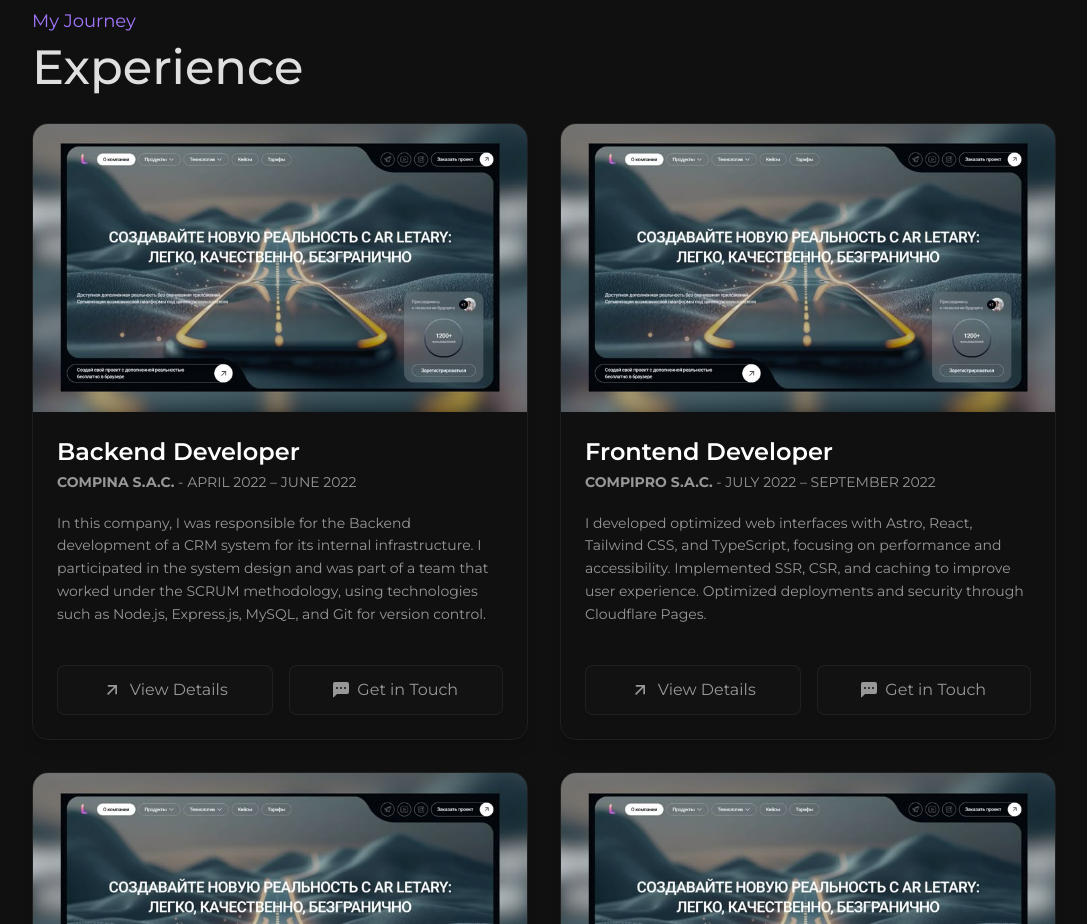
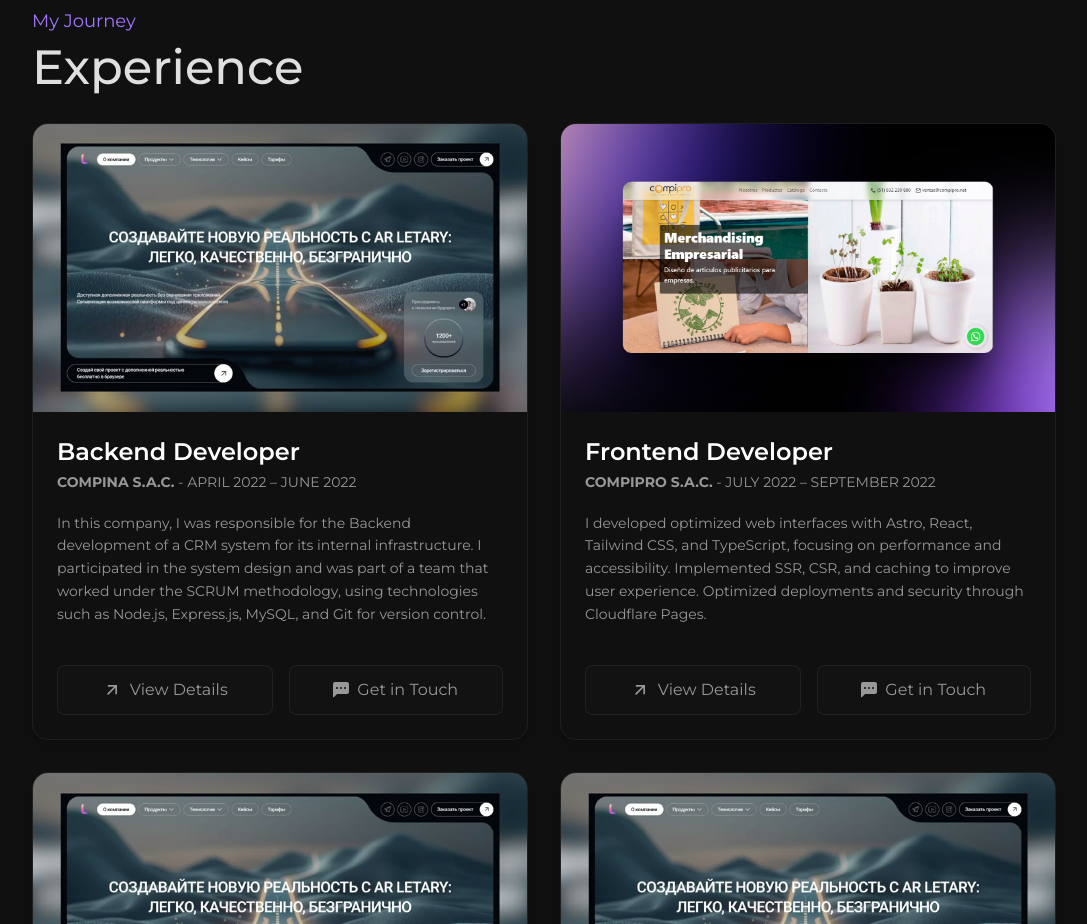
Before and after one commit to GaboGabito05/gabo-demo-portfolio, an Astro site: page / in a window 1280 px wide. Shown: the part 1240-2164 px from the top of the page, without its empty margins (96-1183 px from the left). Built offline with nearby package versions, Linux system fonts and the light colour scheme; Astro itself is replaced by a stand-in of ours; some packages are replaced by stand-ins of ours; no server answers; the database is empty.

Commit message:
Agregando Imagenes de Experiencia

```diff
--- a/src/components/experience.astro
+++ b/src/components/experience.astro
@@ -24,8 +24,8 @@ const experiences: Experience[] = [
     duration: "JULY 2022 – SEPTEMBER 2022",
     description:
       "I developed optimized web interfaces with Astro, React, Tailwind CSS, and TypeScript, focusing on performance and accessibility. Implemented SSR, CSR, and caching to improve user experience. Optimized deployments and security through Cloudflare Pages.",
-    image: "/Phoenix-js.jpg",
-    link: "https://example.com/compipro",
+    image: "/experience/frontend-dev.png",
+    link: "https://astro-compipro-page.pages.dev/",
   },
   {
     role: "RPA Developer",
```
Also changed, not shown: public/experience/frontend-dev.png (added).
